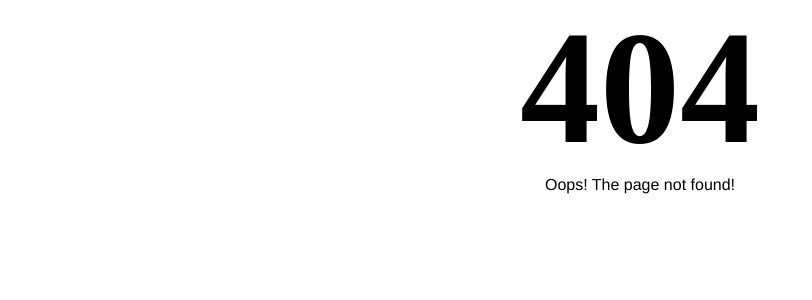
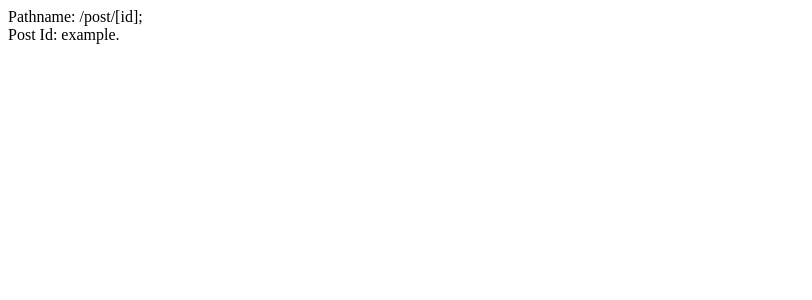
Before and after one commit to kelter-js/news-portal, a Next.js app: page /post/example in a window 1280 px wide. Before the commit this address had no page. Shown: the top 300 px of the page, without its empty margins (0-812 px from the left). Built offline with nearby package versions, Linux system fonts and the light colour scheme.

Commit message:
feat: implemented template component for dynamic id post

```diff
--- /dev/null
+++ b/pages/post/[id].tsx
@@ -0,0 +1,15 @@
+import { useRouter } from "next/router";
+
+const Post = () => {
+  const { pathname, query } = useRouter();
+
+  return (
+    <div>
+      Pathname: {pathname};
+      <br />
+      Post Id: {query.id}.
+    </div>
+  );
+};
+
+export default Post;
```
